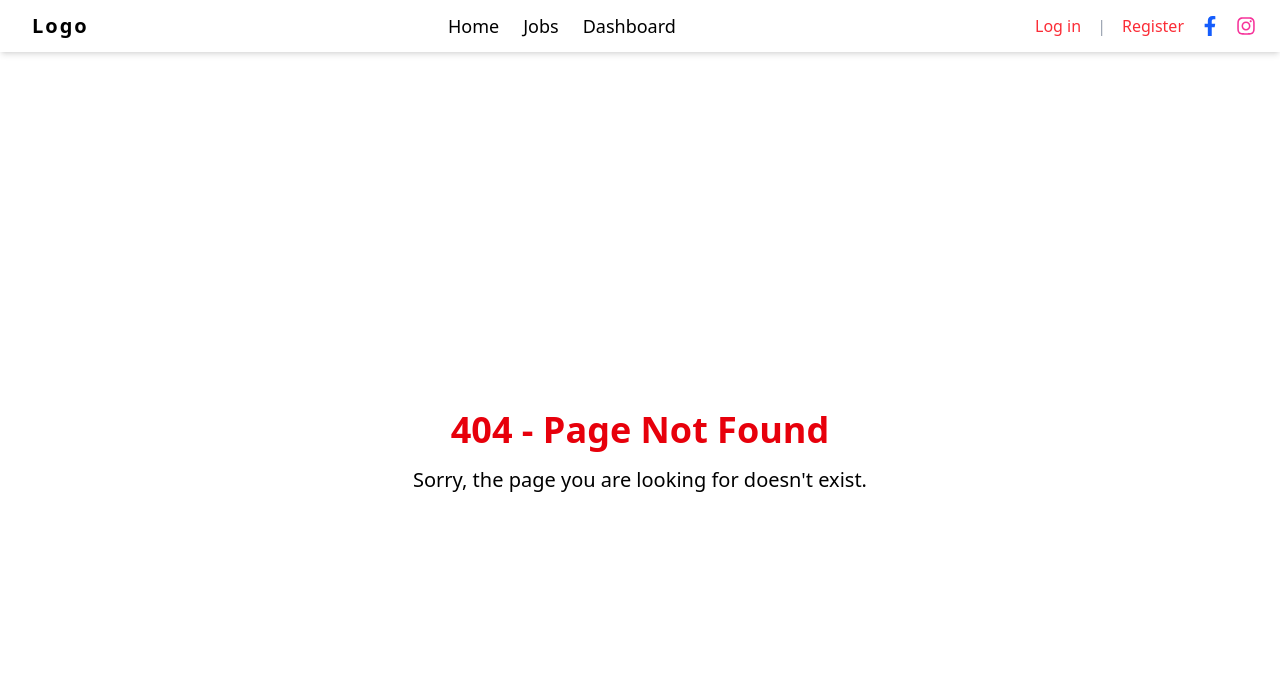
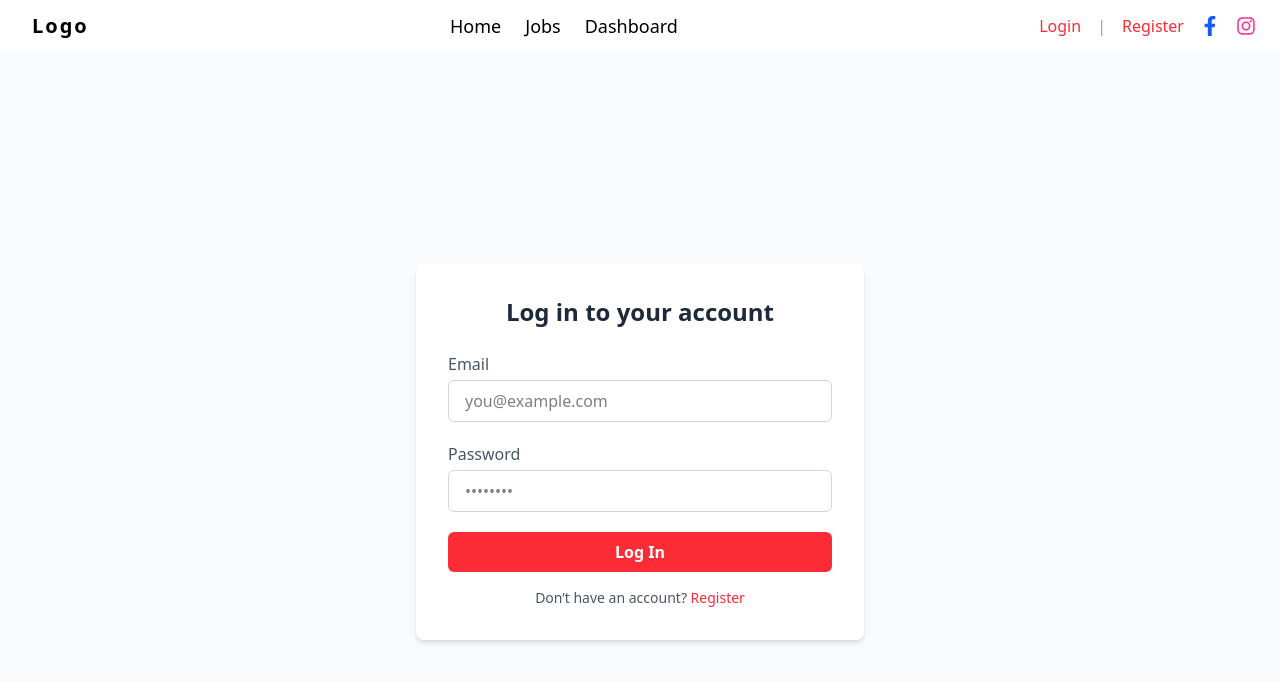
Before and after one commit to Kabileshwaran183/HR-Desk-frontend, a React (Vite) app: page /login in a window 1280 px wide. Before the commit this address had no page. Shown: the top 682 px of the page. Built offline with nearby package versions, Linux system fonts and the light colour scheme.

Commit message:
login register

```diff
--- a/package.json
+++ b/package.json
@@ -11,6 +11,7 @@
   },
   "dependencies": {
     "@tailwindcss/vite": "^4.0.13",
+    "axios": "^1.9.0",
     "compromise": "^14.14.4",
     "dotenv": "^16.4.7",
     "install": "^0.13.0",
--- a/src/App.jsx
+++ b/src/App.jsx
@@ -6,6 +6,8 @@ import JobApplication from "./Component/Jobs/Jobapplication"; // Import Job Appl
 import Navbar from "./Component/Navbar";
 import NotFound from "./Component/RouteNootFound";
 import Dashboard from "./Component/dashboard/Dashboard";
+import Login from "./Component/login/Login";
+import Register from "./Component/login/Register";
 
 function App() {
   return (
@@ -23,6 +25,9 @@ function App() {
         />
         <Route path="/apply/:id" element={<JobApplication />} />
         <Route path="/dashboard" element={<Dashboard />} />
+        <Route path="/login" element={<Login />} />
+        <Route path="/register" element={<Register />} />
+
         <Route path="*" element={<NotFound />} />
       </Routes>
     </Router>
--- a/src/Component/Navbar.jsx
+++ b/src/Component/Navbar.jsx
@@ -45,10 +45,12 @@ const Navbar = () => {
 
 
             <div className="flex items-center space-x-4">
-                <a href="#" className="text-red-500 hover:underline">Log in</a>
+                <Link to="/login" className="text-red-500 hover:underline">Login</Link>
+
+
                 <span className="text-gray-400">|</span>
-                <a href="#" className="text-red-500 hover:underline">Register</a>
 
+                <Link to="/register" className="text-red-500 hover:underline">Register</Link>
 
                 <FaFacebookF className="text-blue-600 text-xl cursor-pointer" />
                 <FaInstagram className="text-pink-500 text-xl cursor-pointer" />
--- /dev/null
+++ b/src/Component/login/Login.jsx
@@ -0,0 +1,78 @@
+import React, { useState } from "react";
+import { Link, useNavigate } from "react-router-dom";
+import axios from "axios";
+
+const Login = () => {
+    const navigate = useNavigate();
+    const [form, setForm] = useState({ email: "", password: "" });
+    const [error, setError] = useState("");
+
+    const handleChange = (e) => {
+        setForm({ ...form, [e.target.name]: e.target.value });
+    };
+
+    const handleSubmit = async (e) => {
+        e.preventDefault();
+        try {
+            const res = await axios.post("http://localhost:5000/api/auth/login", form);
+            localStorage.setItem("token", res.data.token);
+            navigate("/dashboard");
+        } catch (err) {
+            setError(err.response?.data?.message || "Login failed");
+        }
+    };
+
+    return (
+        <div className="flex justify-center items-center min-h-screen bg-gray-50">
+            <div className="w-full max-w-md bg-white shadow-md rounded-lg p-8">
+                <h2 className="text-2xl font-bold text-center text-gray-800 mb-6">Log in to your account</h2>
+
+                {error && <p className="text-red-500 text-sm text-center mb-4">{error}</p>}
+
+                <form onSubmit={handleSubmit} className="space-y-5">
+                    <div>
+                        <label className="block text-gray-600 mb-1">Email</label>
+                        <input
+                            type="email"
+                            name="email"
+                            value={form.email}
+                            onChange={handleChange}
+                            className="w-full border border-gray-300 rounded-md px-4 py-2 focus:outline-none focus:ring-2 focus:ring-red-400"
+                            placeholder="you@example.com"
+                            required
+                        />
+                    </div>
+
+                    <div>
+                        <label className="block text-gray-600 mb-1">Password</label>
+                        <input
+                            type="password"
+                            name="password"
+                            value={form.password}
+                            onChange={handleChange}
+                            className="w-full border border-gray-300 rounded-md px-4 py-2 focus:outline-none focus:ring-2 focus:ring-red-400"
+                            placeholder="••••••••"
+                            required
+                        />
+                    </div>
+
+                    <button
+                        type="submit"
+                        className="w-full bg-red-500 text-white font-semibold py-2 rounded-md hover:bg-red-600 transition-colors"
+                    >
+                        Log In
+                    </button>
+                </form>
+
+                <div className="text-center mt-4 text-sm text-gray-600">
+                    Don’t have an account?{" "}
+                    <Link to="/register" className="text-red-500 hover:underline">
+                        Register
+                    </Link>
+                </div>
+            </div>
+        </div>
+    );
+};
+
+export default Login;
--- /dev/null
+++ b/src/Component/login/Register.jsx
@@ -0,0 +1,90 @@
+import React, { useState } from "react";
+import { Link, useNavigate } from "react-router-dom";
+import axios from "axios";
+
+const Register = () => {
+    const navigate = useNavigate();
+    const [form, setForm] = useState({ name: "", email: "", password: "" });
+    const [error, setError] = useState("");
+
+    const handleChange = (e) => {
+        setForm({ ...form, [e.target.name]: e.target.value });
+    };
+
+    const handleSubmit = async (e) => {
+        e.preventDefault();
+        try {
+            await axios.post("http://localhost:5000/api/auth/register", form);
+            navigate("/login");
+        } catch (err) {
+            setError(err.response?.data?.message || "Registration failed");
+        }
+    };
+
+    return (
+        <div className="flex justify-center items-center min-h-screen bg-gray-50">
+            <div className="w-full max-w-md bg-white shadow-md rounded-lg p-8">
+                <h2 className="text-2xl font-bold text-center text-gray-800 mb-6">Create an account</h2>
+
+                {error && <p className="text-red-500 text-sm text-center mb-4">{error}</p>}
+
+                <form onSubmit={handleSubmit} className="space-y-5">
+                    <div>
+                        <label className="block text-gray-600 mb-1">Full Name</label>
+                        <input
+                            type="text"
+                            name="name"
+                            value={form.name}
+                            onChange={handleChange}
+                            className="w-full border border-gray-300 rounded-md px-4 py-2 focus:outline-none focus:ring-2 focus:ring-red-400"
+                            placeholder="Your name"
+                            required
+                        />
+                    </div>
+
+                    <div>
+                        <label className="block text-gray-600 mb-1">Email</label>
+                        <input
+                            type="email"
+                            name="email"
+                            value={form.email}
+                            onChange={handleChange}
+                            className="w-full border border-gray-300 rounded-md px-4 py-2 focus:outline-none focus:ring-2 focus:ring-red-400"
+                            placeholder="you@example.com"
+                            required
+                        />
+                    </div>
+
+                    <div>
+                        <label className="block text-gray-600 mb-1">Password</label>
+                        <input
+                            type="password"
+                            name="password"
+                            value={form.password}
+                            onChange={handleChange}
+                            className="w-full border border-gray-300 rounded-md px-4 py-2 focus:outline-none focus:ring-2 focus:ring-red-400"
+                            placeholder="••••••••"
+                            required
+                        />
+                    </div>
+
+                    <button
+                        type="submit"
+                        className="w-full bg-red-500 text-white font-semibold py-2 rounded-md hover:bg-red-600 transition-colors"
+                    >
+                        Register
+                    </button>
+                </form>
+
+                <div className="text-center mt-4 text-sm text-gray-600">
+                    Already have an account?{" "}
+                    <Link to="/login" className="text-red-500 hover:underline">
+                        Log in
+                    </Link>
+                </div>
+            </div>
+        </div>
+    );
+};
+
+export default Register;
```
Also changed, not shown: 1 other file (tests, documents, lock files or other folders).
